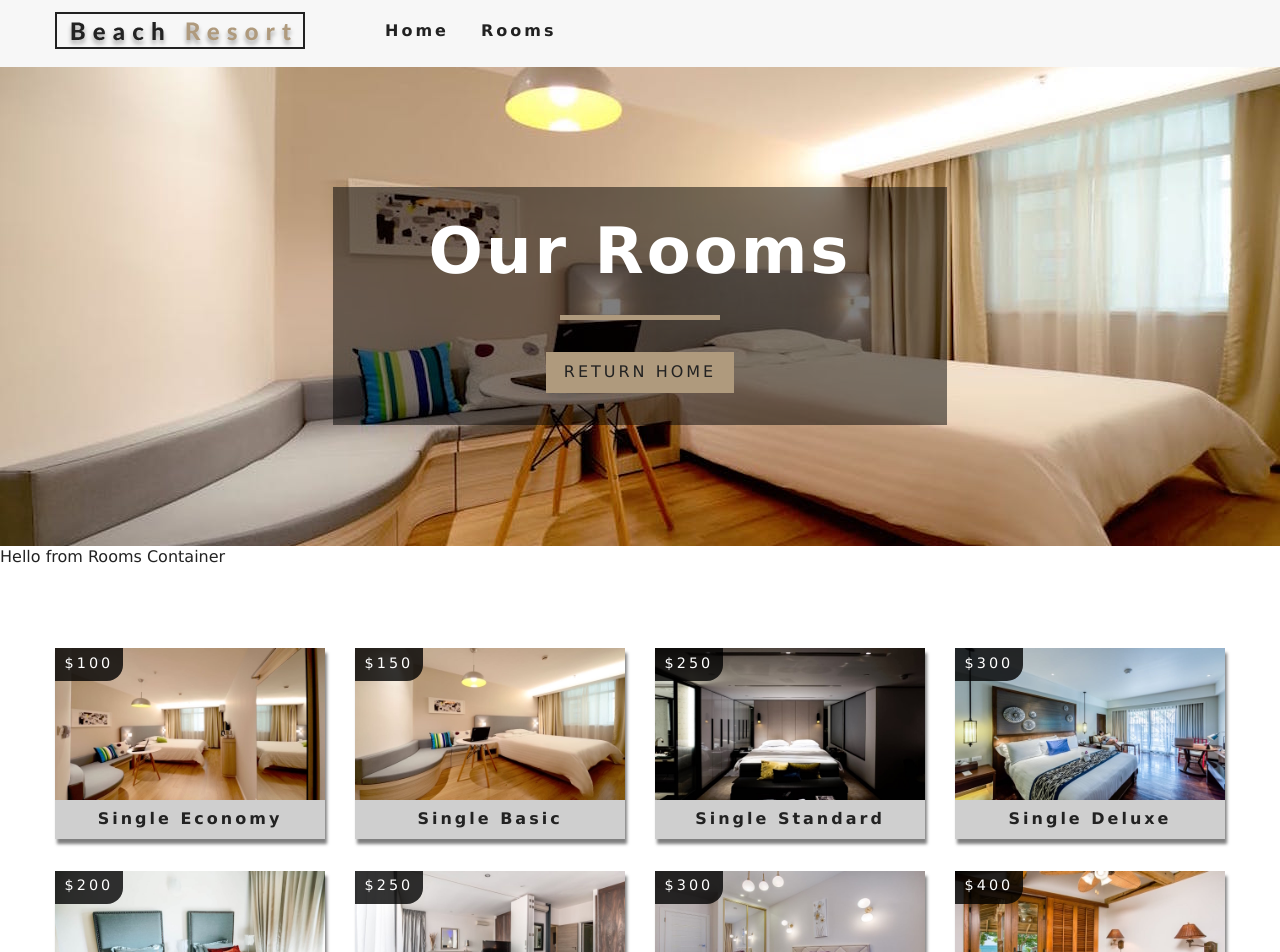
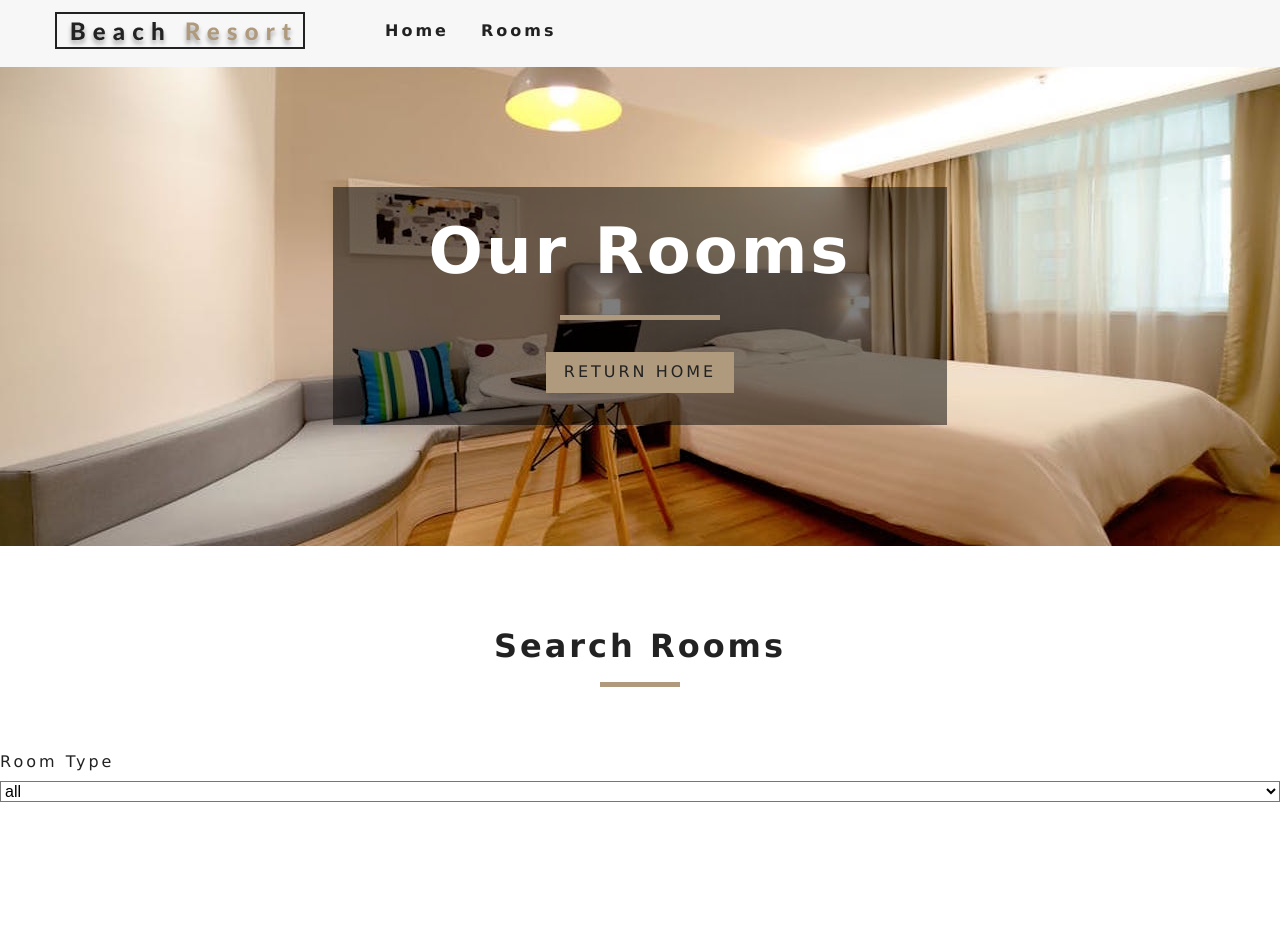
Before and after one commit to ravinduf/resort, a React (Create React App) app: page /rooms in a window 1280 px wide. Shown: the top 952 px of the page. Built offline with nearby package versions, Linux system fonts and the light colour scheme.

Commit message:
updated RoomFilter with showing room type select

```diff
--- a/src/components/RoomFilter.js
+++ b/src/components/RoomFilter.js
@@ -1,10 +1,51 @@
-import React from 'react'
+import React from 'react';
+import { useContext } from 'react';
+import { RoomContext } from '../Context';
+import Title from '../components/Title';
 
-function RoomFilter() {
+// get all unique values
+const getUnique = (items, value) => {
+    return [...new Set(items.map(item => item[value]))]
+}
+
+function RoomFilter({rooms}) {
+    const context = useContext(RoomContext);
+    const {
+        handleChange,
+        type,
+        capacity,
+        price,
+        minPrice,
+        maxPrice,
+        minSize,
+        maxSize,
+        breakfast,
+        pets
+    } = context;
+    // get unique types
+    let types = getUnique(rooms, 'type');
+    // add all
+    types = ['all', ...types];
+    //map to jsx
+    types = types.map((item, index) => {
+        return (<option value={item} key={index}>{item}</option>);
+    });
+
     return (
-        <div>
-            Hello from Rooms Container
-        </div>
+        <section className="filter-container">
+            <Title title="search rooms"/>
+            <form className = "filter-form"></form>
+            {/* select type */}
+            <div className="form-group">
+                <label htmlFor="type">room type</label>
+                <select name="type" id="type" value={type} className="form-control" onChange={handleChange}>
+                    {types}
+                </select>
+            </div>
+
+            {/* end select type */}
+        </section>
+
     )
 }
 
```
